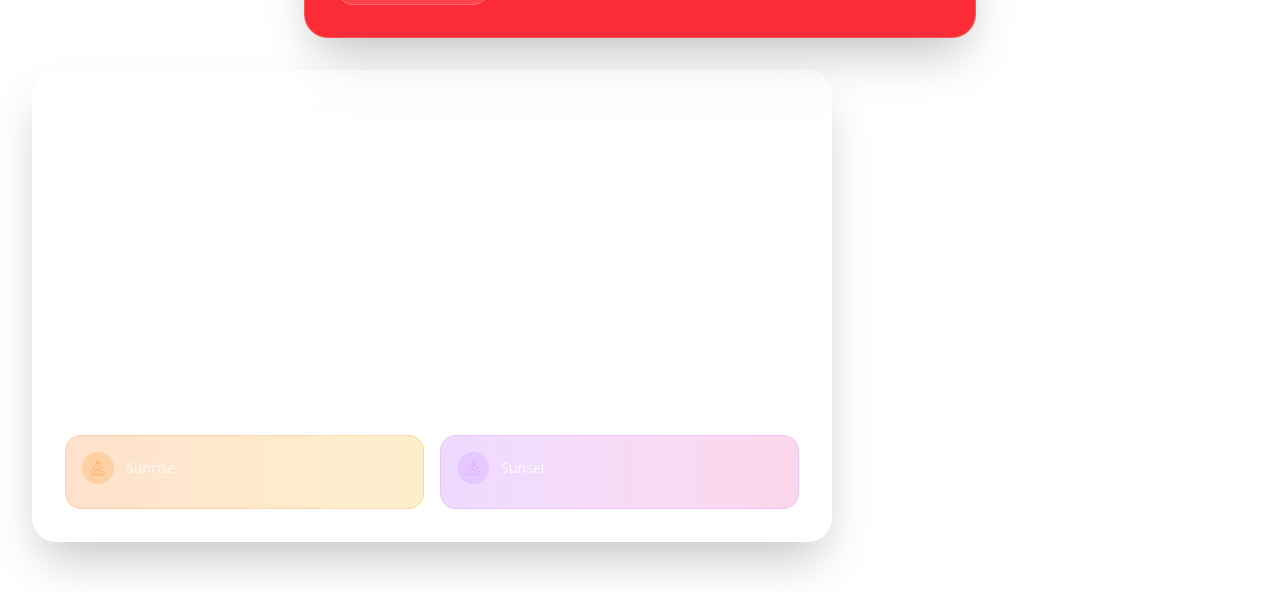
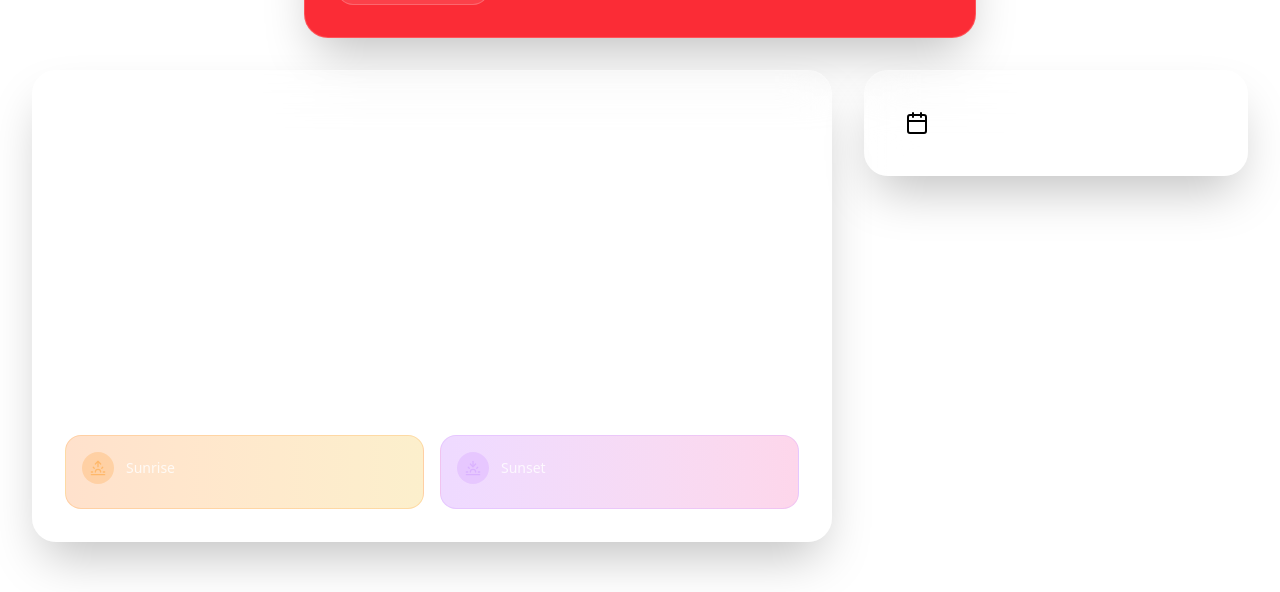
Before and after one commit to LemarkSumalpong/Weather, a React (Vite) app: page / in a window 1280 px wide. Shown: the part 848-1440 px from the top of the page. Built offline with nearby package versions, Linux system fonts and the light colour scheme.

Commit message:
forecast ui

```diff
--- a/src/App.jsx
+++ b/src/App.jsx
@@ -1,4 +1,5 @@
 import ErrorMessage from './components/ErrorMessage';
+import ForeCast from './components/ForeCast';
 import LoadingSpinner from './components/LoadingSpinner';
 import SearchBar from './components/SearchBar';
 import TemperatureToggle from './components/TemperatureToggle';
@@ -37,6 +38,7 @@ function App() {
               <TemperatureToggle />
             </div>
           </div>
+
           <div className='space-y-8'>
             <div className='flex justify-center'>
               <div className='bg-white/10 backdrop-blur-xl rounded-3xl p-8
@@ -45,12 +47,17 @@ function App() {
                 <p className='text-white/80 text-center mt-4 font-medium'>Fetching latest weather status.....</p>
               </div>
             </div>
+
             <div className='max-w-2xl mx-auto'>
               <ErrorMessage />
             </div>
+
             <div className='grid grid-cols-1 xl:grid-cols-3 gap-8'>
               <div className='xl:col-span-2 '>
                 <WeatherCard />
+              </div>
+              <div className='xl:cols-span-1'>
+                <ForeCast />
               </div>
             </div>
           </div>
--- /dev/null
+++ b/src/components/ForeCast.jsx
@@ -0,0 +1,16 @@
+import { Calendar } from 'lucide-react'
+import React from 'react'
+
+function ForeCast() {
+  return (
+    <div className='bg-white/10 backdrop-blur-xl border border-white/20 rounded-3xl p-8 shadow-2xl'>
+        <div className='flex items-center space-x-3nb-8'>
+            <div className='p-2 bg-white/20 rounded-full'>
+            <Calendar />
+            </div>
+        </div>
+    </div>
+  )
+}
+
+export default ForeCast
```
